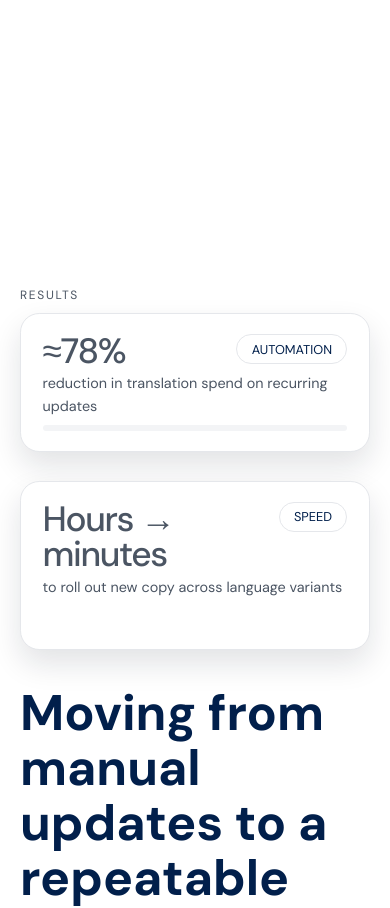
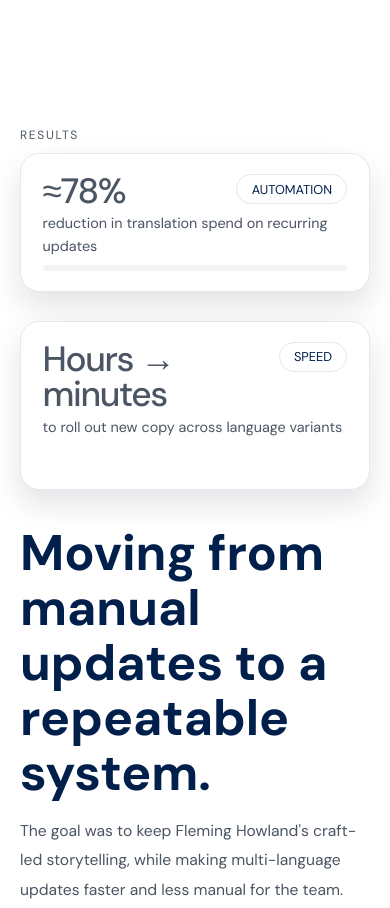
Before and after one commit to JIAJUNKK/jiajun-portfolio, a React (Vite) app: page /projects/fleming-howland in a window 390 px wide. Shown: the part 1560-2468 px from the top of the page. Built offline with nearby package versions, Linux system fonts and the light colour scheme.

Commit message:
reduced margin when in mobile in case study

```diff
--- a/src/components/caseStudies/CaseStudySection/CaseStudySection.scss
+++ b/src/components/caseStudies/CaseStudySection/CaseStudySection.scss
@@ -5,6 +5,6 @@
     margin: 15rem auto;
 
     @media (max-width: 768px) {
-        margin-bottom: 3rem;
+        margin: 5rem auto;
     }
 }
```
